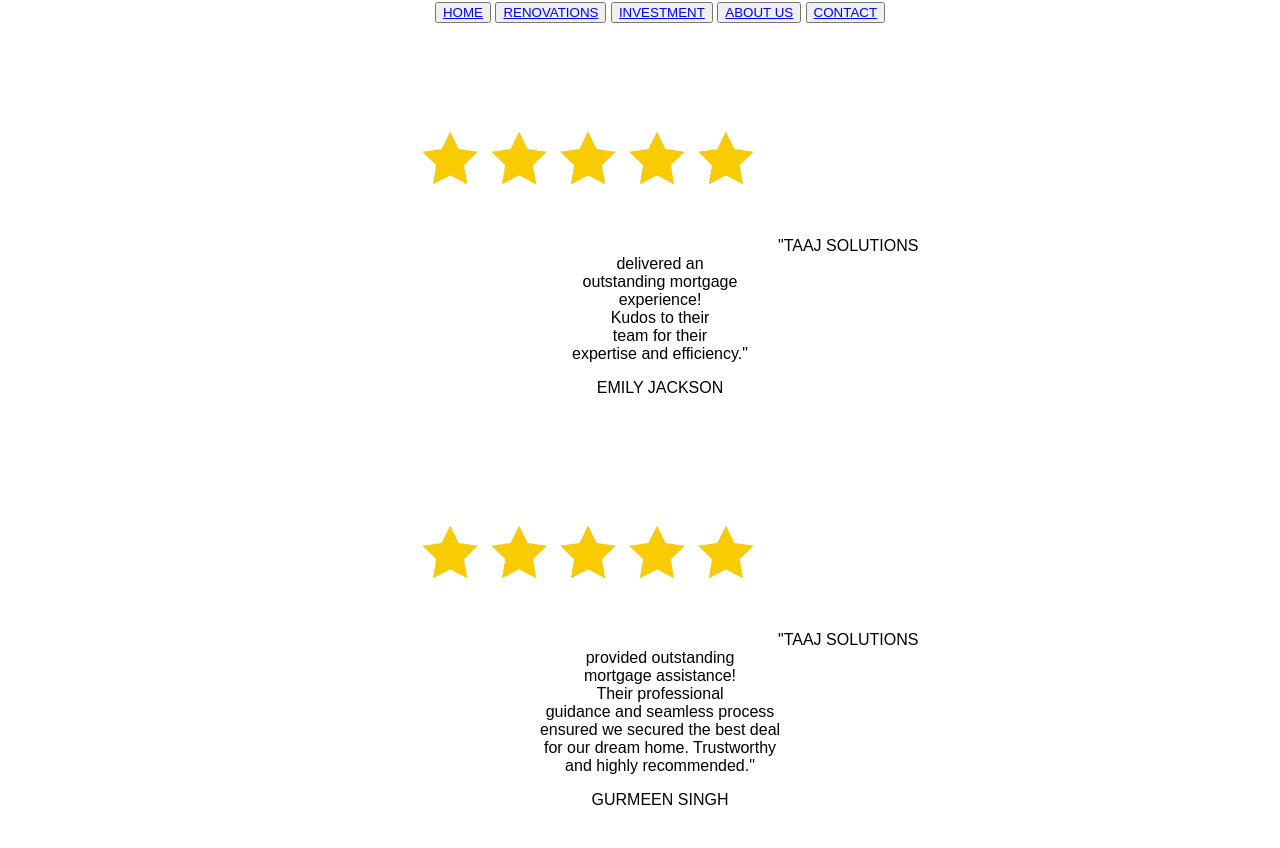
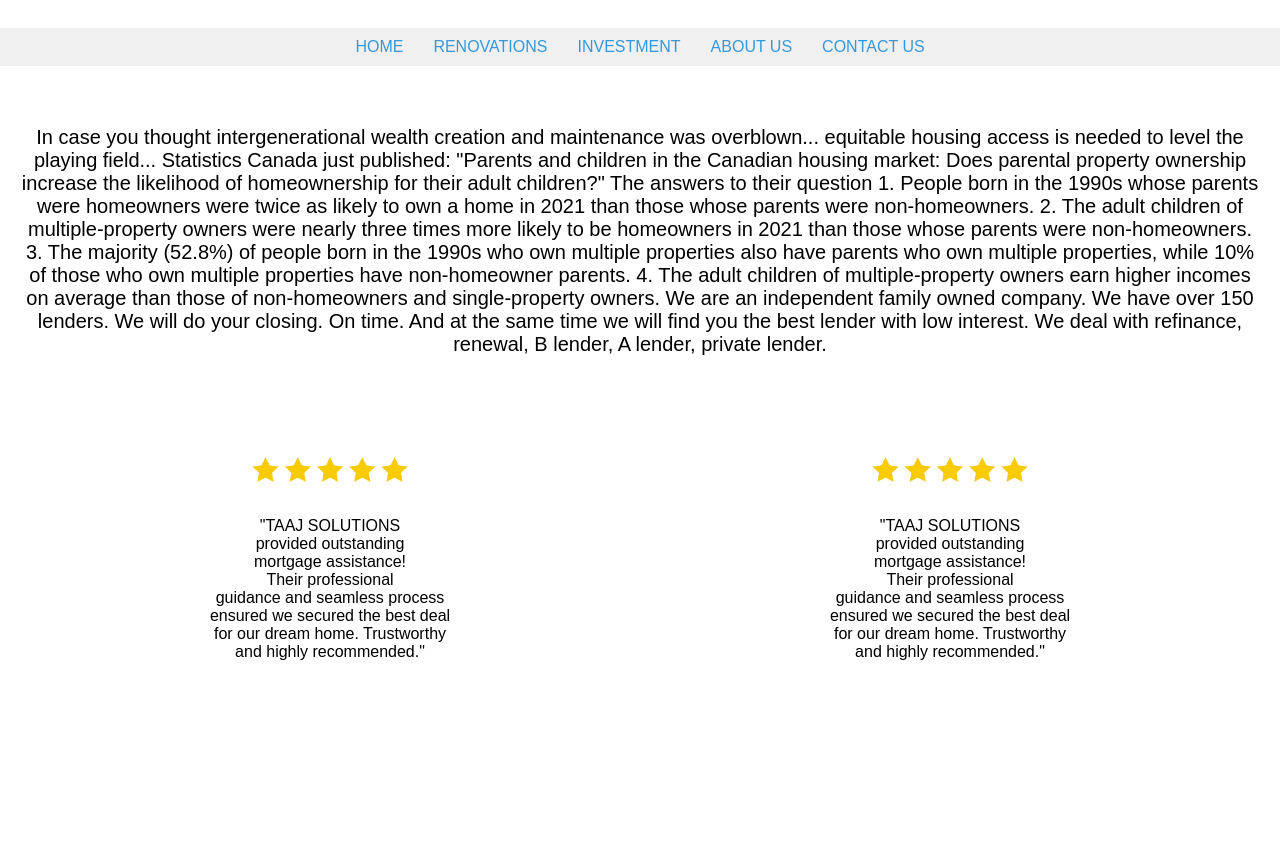
Before and after one commit to Donpremt12/D, a plain HTML site: page mortgage.html in a window 1280 px wide. Shown: the part 68-916 px from the top of the page. After the commit the page ends 800 px from the top, so only its background shows below. Drawn offline with Linux system fonts and the light colour scheme.

Commit message:
Update mortgage.html

```diff
--- a/mortgage.html
+++ b/mortgage.html
@@ -1,55 +1,29 @@
 <!DOCTYPE html>
 <html lang="en">
 <head>
+    <meta charset="UTF-8">
+    <meta name="viewport" content="width=device-width, initial-scale=1.0">
+    <title>Contact</title>
     <link rel="stylesheet" href="mortgage.css">
-        <link rel="stylesheet" media="screen and (max-width: 900px)" href="MortageMobile.css">
-        <meta charset="UTF-8">
-        <meta name="viewport" content="width=device-width, initial-scale=1" />
-
-    <title>MORTGAGE</title>
 </head>
 <body>
+    <div class="header">
+        <p class="connect-text">MORTGAGE</p>
+    </div>
+
+    <div class="nav">
+        <a href="index.html">HOME</a>
+        <a href="renovations.html">RENOVATIONS</a>
+        <a href="investments.html">INVESTMENT</a>
+        <a href="aboutus.html">ABOUT US</a>
+        <a href="contactus.html">CONTACT US</a>
+    </div>
+
     <div class="main">
 
 
-    <p class="header-text">MORTGAGE</p>
-    <div class="header-grid">
-        <nav class="navBtns">
-            <ul class="nav-header">
-                <button class="btnforheader"><a href="index.html">HOME</a></button>
-                <button class="btnforheader"><a href="renovations.html">RENOVATIONS</a></button>
-                <button class="btnforheader"><a href="investments.html">INVESTMENT</a></button>
-                <button class="btnforheader"><a href="aboutus.html">ABOUT US</a></button>
-                <button class="btnforheader"><a href="contactus.html">CONTACT</a></button>
-            </ul>
-        </nav>
-    </div>
-    <div class="mainBody">
-        <div class="review-1">
-
-            <p class="txt" >
-                <img class="review-img-1" src="istockphoto-1140391316-612x612.jpg" alt="">
-                "TAAJ SOLUTIONS <br> delivered  an <br>outstanding mortgage <br> experience! <br>  Kudos to their <br> team for their <br> expertise and efficiency."
-            </p>
-            <p>
-                EMILY JACKSON
-            </p>
-
-
-        </div>
-        <div class="review-2">
-
-            <p >
-                <img class="review-img-1" src="istockphoto-1140391316-612x612.jpg" alt="">
-                "TAAJ SOLUTIONS <br> provided outstanding <br>mortgage assistance! <br>Their professional<br> guidance and seamless process <br> ensured we secured the best deal<br> for our  dream home. Trustworthy <br> and highly recommended."
-            </p>
-            <p>
-                GURMEEN SINGH
-            </p>
-
-
-        </div>
-        <p class="mortgage-text">
+        <div class="social-icons">
+            <p class="renovations-text">
                  In case you thought intergenerational wealth creation and maintenance was overblown... equitable housing access is needed to level the playing field...
                   Statistics Canada just published:
                    "Parents and children in the Canadian housing market:
@@ -59,27 +33,28 @@
                   2. The adult children of multiple-property owners were nearly three times more likely to be homeowners in 2021 than those whose parents were non-homeowners.
                   3. The majority (52.8%) of people born in the 1990s who own multiple properties also have parents who own multiple properties, while 10% of those who own multiple properties have non-homeowner parents.
                   4. The adult children of multiple-property owners earn higher incomes on average than those of non-homeowners and single-property owners.
-                  <br><br>
+
                   We are an independent family owned company. We have over 150 lenders. We will do your closing. On time. And at the same time we will find you the best lender with low interest. We deal with refinance, renewal, B lender, A lender, private lender.
 
                 </p>
-
-
-
         </div>
 
 
 
+        <div class="reviews">
+            <div class="review-1">
+
+                <img  class="review-img-1" src="istockphoto-1140391316-612x612.jpg" alt="">
+                <br>
+                "TAAJ SOLUTIONS <br> provided outstanding <br>mortgage assistance! <br>Their professional<br> guidance and seamless process <br> ensured we secured the best deal<br> for our  dream home. Trustworthy <br> and highly recommended."
             </div>
 
-    <div class="bottom-about" style="margin-left: -10%;">
-        <button class="btnforheader"><a href="index.html">HOME</a></button>
-        <button class="btnforheader"><a href="renovations.html">RENOVATIONS</a></button>
-        <button class="btnforheader"><a href="investments.html">INVESTMENT</a></button>
-        <button class="btnforheader"><a href="aboutus.html">ABOUT US</a></button>
-        <button class="btnforheader"><a href="contactus.html">CONTACT</a></button>
+            <div class="review-2">
+                <img  class="review-img-1" src="istockphoto-1140391316-612x612.jpg" alt="">
+                <br>
+                "TAAJ SOLUTIONS <br> provided outstanding <br>mortgage assistance! <br>Their professional<br> guidance and seamless process <br> ensured we secured the best deal<br> for our  dream home. Trustworthy <br> and highly recommended."
             </div>
-
+        </div>
     </div>
 </body>
 </html>
```
Lines whose indentation alone changed are shown as unchanged.
